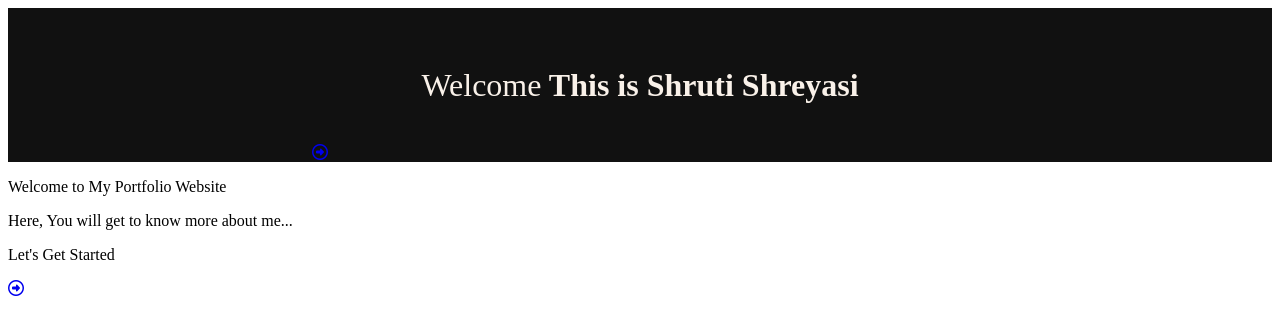
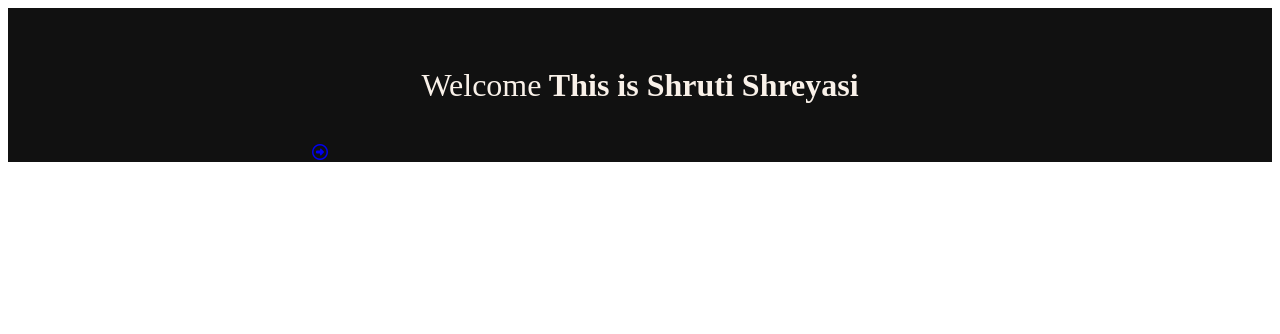
Before and after one commit to shruti170901/portfolio, a plain HTML site: page index.html in a window 1280 px wide. Drawn offline with Linux system fonts and the light colour scheme; a web font is replaced by a local one.

Commit message:
Update index.html

```diff
--- a/index.html
+++ b/index.html
@@ -17,10 +17,3 @@
 
 </body>
 </html>
-
-<div class="sty_start">
-        <p class="start">Welcome to My Portfolio Website</p>
-        <p>Here, You will get to know more about me...</p>
-        <p>Let's Get Started</p>
-        <a href="home.html" class="arrow"><i class='far fa-arrow-alt-circle-right'></i></a>
-    </div>
```
